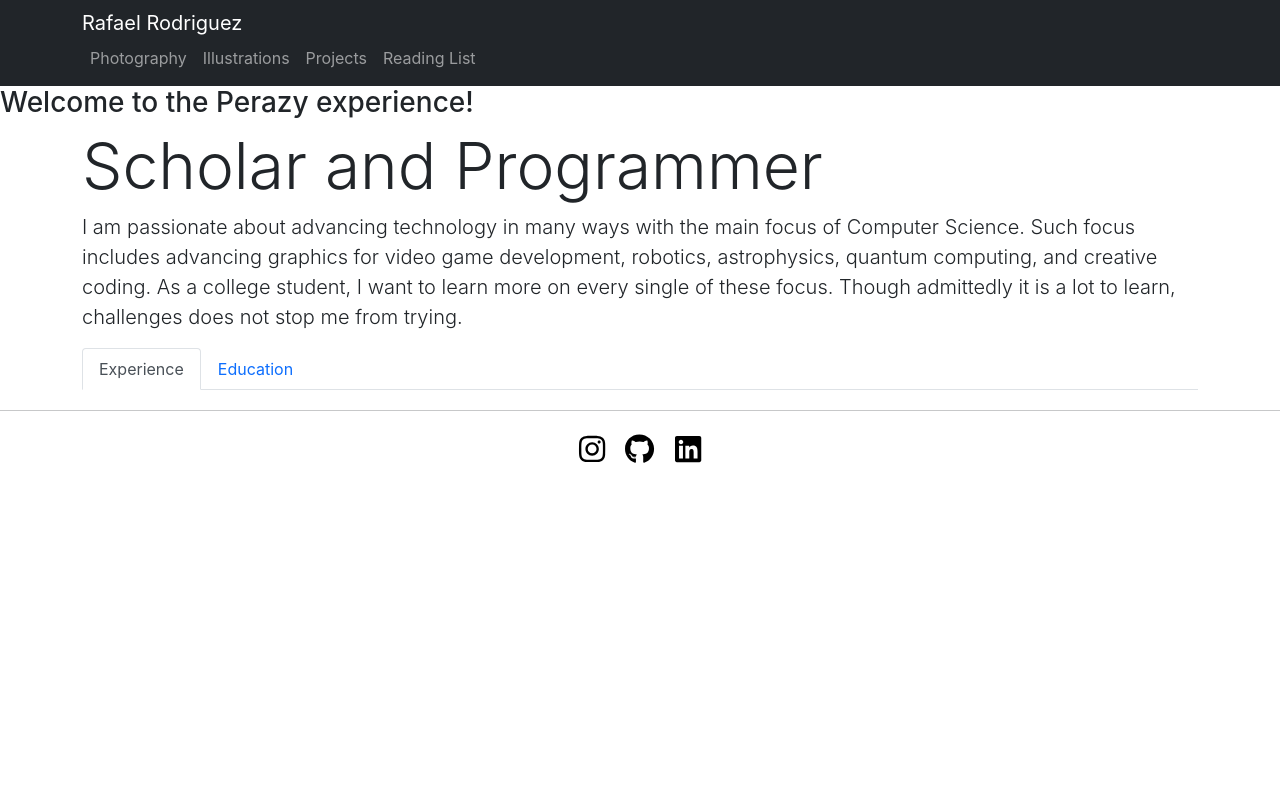
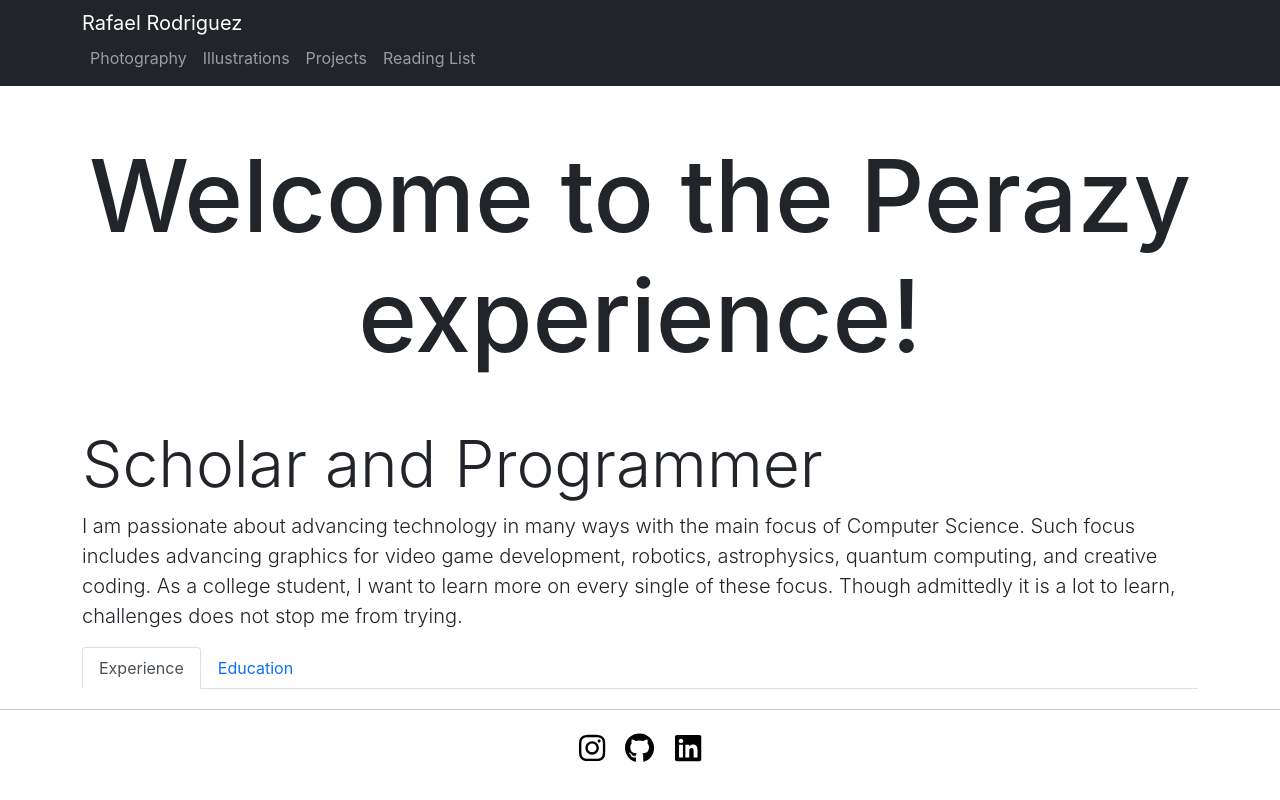
Before and after one commit to RRodriguez26/website, a React (Create React App) app: page / in a window 1280 px wide. Built offline with nearby package versions, Linux system fonts and the light colour scheme.

Commit message:
Changed size, text alignment, and margin to the welcoming text

```diff
--- a/src/App.css
+++ b/src/App.css
@@ -50,3 +50,9 @@ footer a {
   margin-right: 10px;
   margin-left: 10px;
 }
+
+h3 {
+  font-size: 100px;
+  text-align: center;
+  margin: 50px;
+}
```
